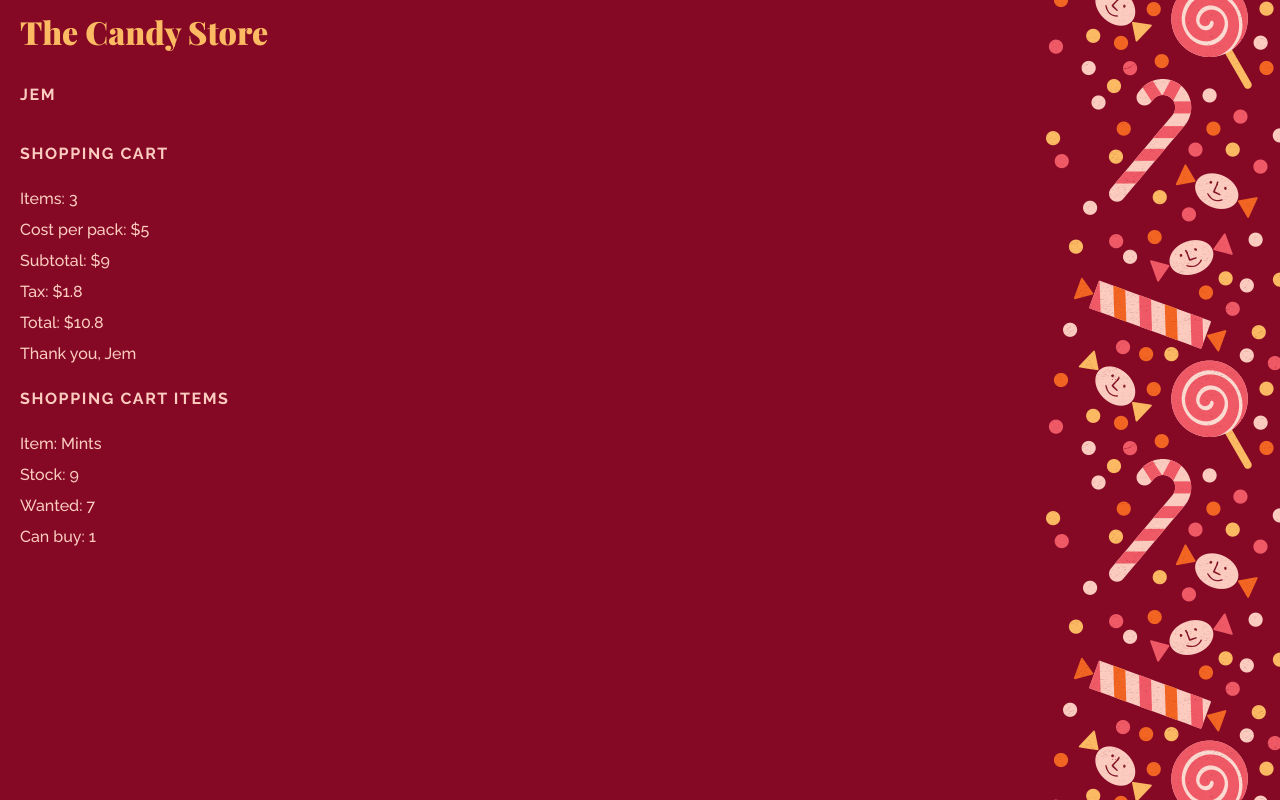
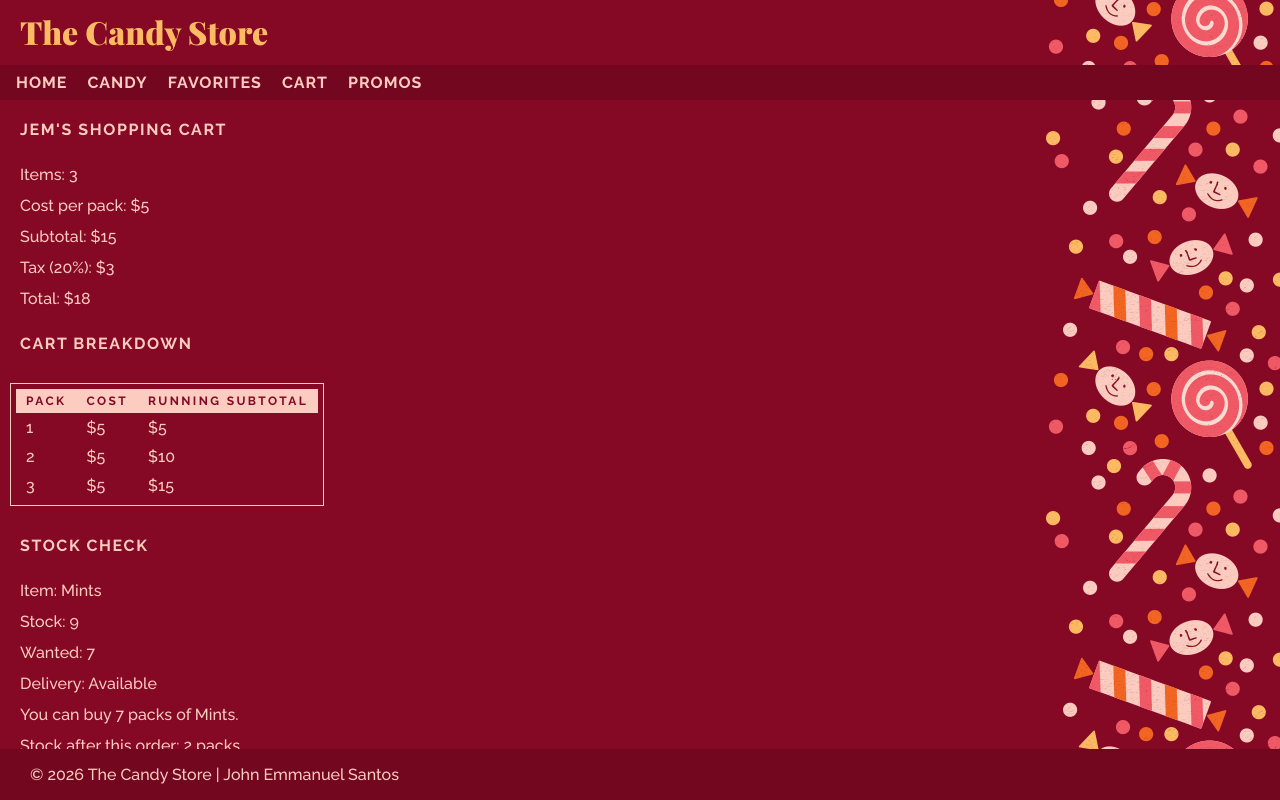
Before and after one commit to jmsantos9925-eng/6DWEB-Progressive, a PHP site: page /arithmetic-operators.php in a window 1280 px wide. Run offline with PHP 8.4, Linux system fonts and the light colour scheme.

Commit message:
Add files via upload

```diff
--- a/arithmetic-operators.php
+++ b/arithmetic-operators.php
@@ -1,39 +1,60 @@
 <?php
+$title = 'Expressions & Operators';
 $items = 3;
 $cost = 5;
-$subtotal = $items * $items;
-$tax = ($subtotal / 100) *20;
+$subtotal = $items * $cost;
+$tax = ($subtotal / 100) * 20;
 $total = $subtotal + $tax;
 $prefix = 'Thank you';
 $name = 'Jem';
-$message = $prefix . ", " . $name;
+$message = $prefix . ', ' . $name;
 $item = 'Mints';
 $stock = 9;
 $wanted = 7;
 $deliver = true;
-$can_buy = (($wanted <= $stock) && ($deliver == true));
+$can_buy = ($wanted > 0 && $wanted <= $stock && $deliver);
+$remaining = $stock;
+if ($can_buy) {
+    $remaining -= $wanted;
+}
+
+require 'includes/header.php';
 ?>
-
-<!DOCTYPE html>
-<html>
-<head>
-    <title>Expressions & Operators</title>
-    <link rel="stylesheet" href="css/styles.css">
-</head>
-<body>
-    <h1>The Candy Store</h1>
-    <h2><?= $name ?></h2>
-    <h2>Shopping Cart</h2>
+    <h2><?= $name ?>'s Shopping Cart</h2>
     <p>Items: <?= $items ?></p>
     <p>Cost per pack: $<?= $cost ?></p>
     <p>Subtotal: $<?= $subtotal ?></p>
-    <p>Tax: $<?= $tax ?></p>
+    <p>Tax (20%): $<?= $tax ?></p>
     <p>Total: $<?= $total ?></p>
-    <p><?= $message ?></p>
-    <h2>Shopping Cart Items</h2>
+    <h2>Cart Breakdown</h2>
+    <table>
+        <tr><th>Pack</th><th>Cost</th><th>Running subtotal</th></tr>
+        <?php
+        $pack = 1;
+        $running = 0;
+        while ($pack <= $items) {
+            $running += $cost;
+        ?>
+            <tr><td><?= $pack ?></td><td>$<?= $cost ?></td><td>$<?= $running ?></td></tr>
+        <?php
+            $pack++;
+        }
+        ?>
+    </table>
+    <h2>Stock Check</h2>
     <p>Item: <?= $item ?></p>
     <p>Stock: <?= $stock ?></p>
     <p>Wanted: <?= $wanted ?></p>
-    <p>Can buy: <?= $can_buy ?></p>
-</body>
-</html>
+    <p>Delivery: <?= $deliver ? 'Available' : 'Unavailable' ?></p>
+    <?php if ($wanted <= 0): ?>
+        <p>Please choose at least one pack.</p>
+    <?php elseif ($wanted > $stock): ?>
+        <p>There is not enough stock for this order.</p>
+    <?php elseif (!$deliver): ?>
+        <p>Delivery is currently unavailable.</p>
+    <?php else: ?>
+        <p>You can buy <?= $wanted ?> packs of <?= $item ?>.</p>
+        <p>Stock after this order: <?= $remaining ?> packs</p>
+    <?php endif; ?>
+    <p><?= $message ?></p>
+<?php include 'includes/footer.php'; ?>
```
